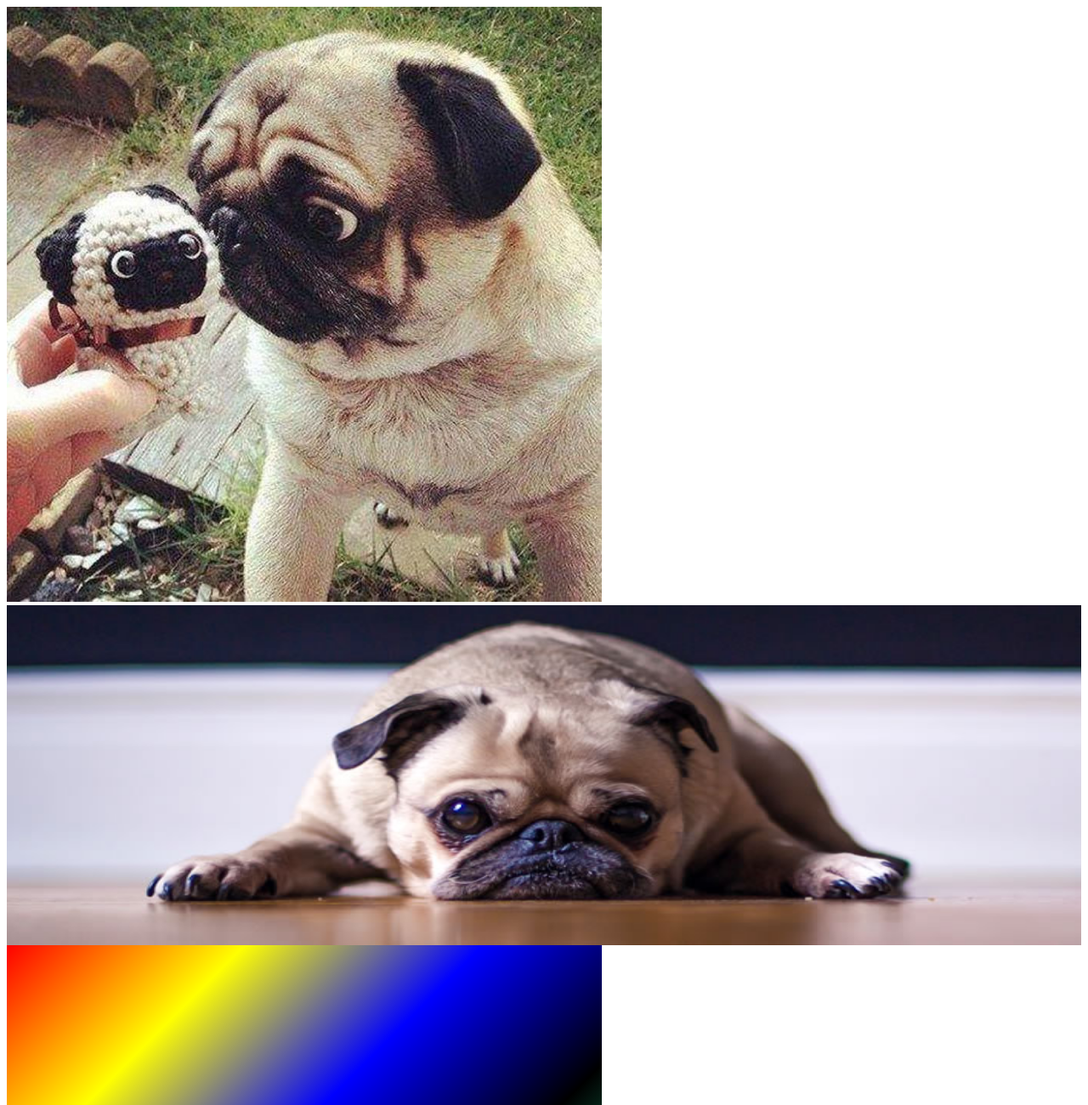
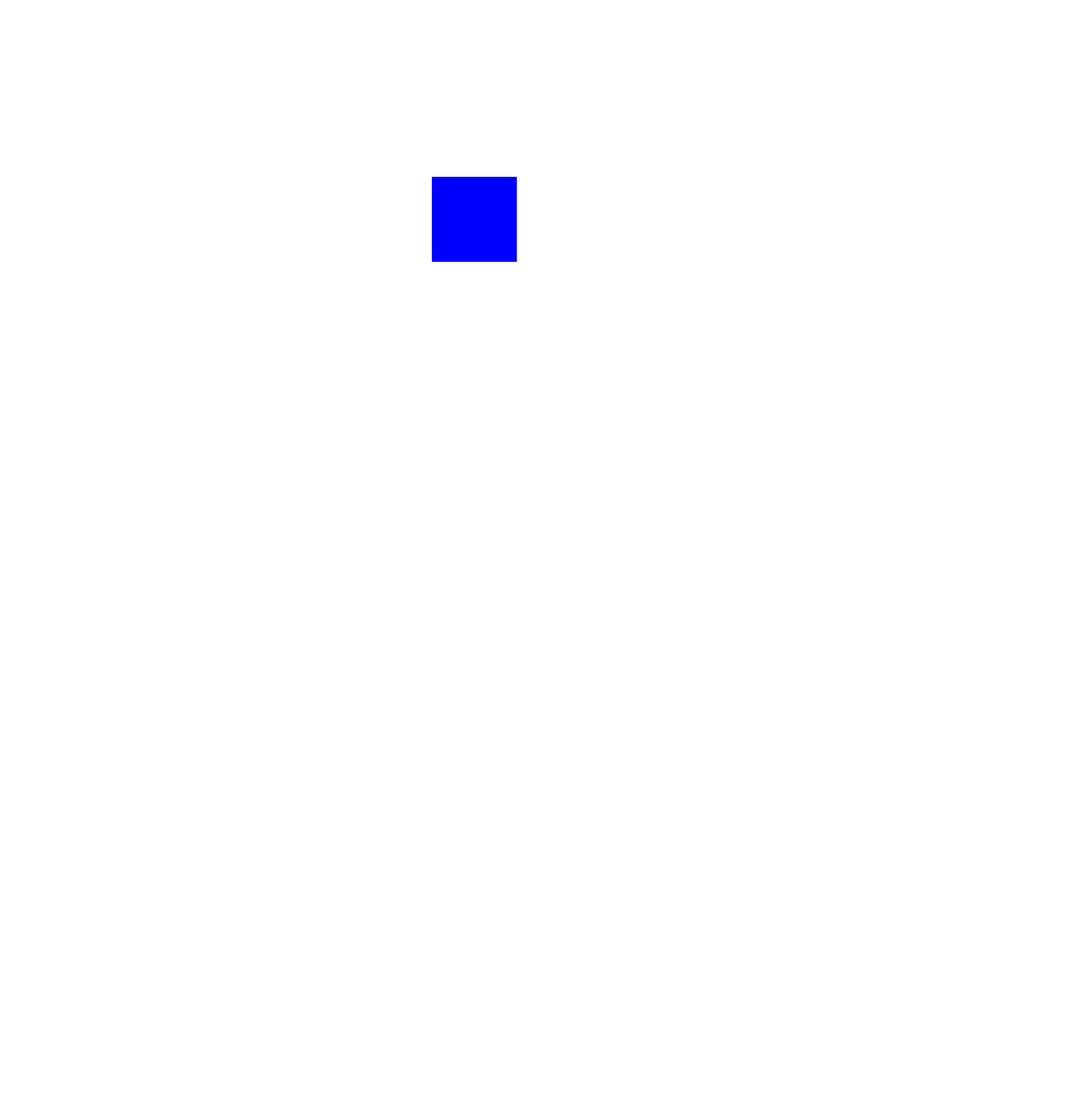
Before and after one commit to MenesesCKevin/intermedioLunes, a plain HTML site: page index.html in a window 1280 px wide. Shown: the top 1300 px of the page at 85% size. After the commit the page ends 800 px from the top, so only its background shows below. Drawn offline with Linux system fonts and the light colour scheme.

Commit message:
Transformacion

```diff
--- a/css/style.css
+++ b/css/style.css
@@ -2,15 +2,18 @@
 img{
   max-width: 100%;
   height: auto;
+
 }
 /*Tratar como fondo*/
 .imagen{
-  max-width: 100%;
+  width: auto;;
   height: 400px;;
 
   background-image: url("../imagenes/pug1.jpg");
   background-repeat: no-repeat;
-  background-size: 100% 100%;
+  /*background-size: 100% 100%;*/
+  margin-left: auto;
+  margin-right: auto;
 }
 .gradiente{
   width: 700px;
@@ -22,3 +25,9 @@ img{
   height: 700px;
   background: linear-gradient(to bottom right,rgba(249, 4, 4,0.01),rgba(250, 2, 2,1));
 }
+.transformacion{
+  width: 100px;
+  height: 100px;
+  background-color: blue;
+  transform: translate(500px, 200px);
+}
--- a/index.html
+++ b/index.html
@@ -6,6 +6,7 @@
     <title></title>
   </head>
   <body>
+    <!--
     <img src="imagenes/pug.jpg" alt="Pug">
     <div class="imagen">
 
@@ -16,6 +17,10 @@
     <div class="gra">
 
     </div>
+  -->
+  <div class="transformacion">
+
+  </div>
 
 
   </body>
```
